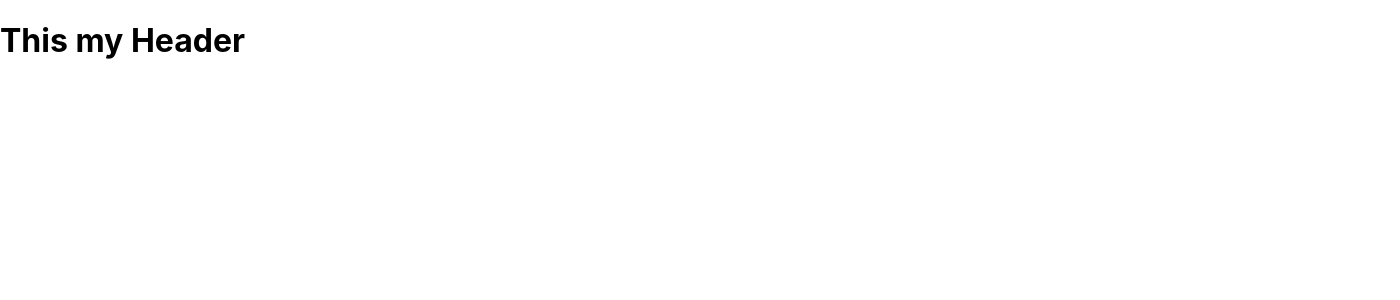
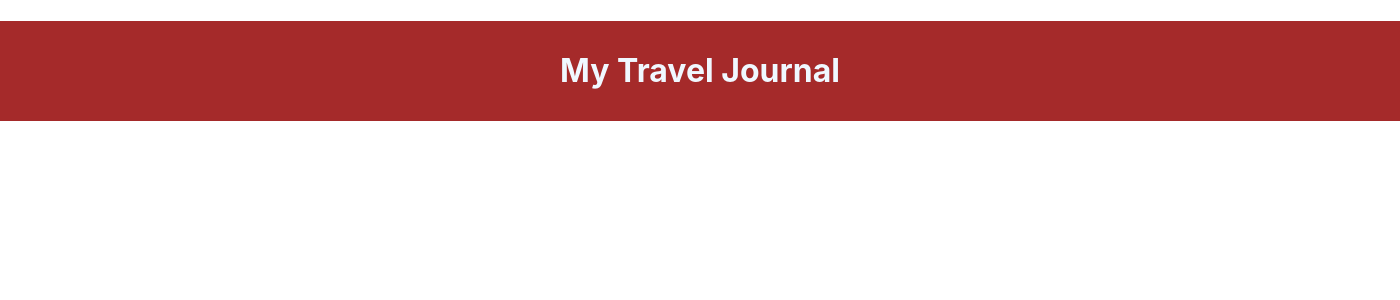
Before and after one commit to gabrielmussafiri/myjournal, a React (Create React App) app: page / in a window 1280 px wide. Shown: the top 300 px of the page, 1400 px wide, since content can reach past the window. Built offline with nearby package versions, Linux system fonts and the light colour scheme.

Commit message:
Main component

```diff
--- a/src/App.css
+++ b/src/App.css
@@ -0,0 +1,11 @@
+.topSection {
+  background-color: brown;
+  width: 1400px;
+  height: 100px;
+}
+.logo {
+  font-size: 2rem;
+  color: aliceblue;
+  text-align: center;
+  padding-top: 30px;
+}
--- a/src/Components/Header.js
+++ b/src/Components/Header.js
@@ -1,7 +1,9 @@
 function Header() {
   return (
     <div>
-      <h1> This my Header</h1>
+      <div className="topSection">
+        <h1 className="logo"> My Travel Journal</h1>
+      </div>
     </div>
   );
 }
--- /dev/null
+++ b/src/Components/Main.js
@@ -0,0 +1,6 @@
+function Main() {
+  return <div>
+
+  </div>;
+}
+export default Main;
```
